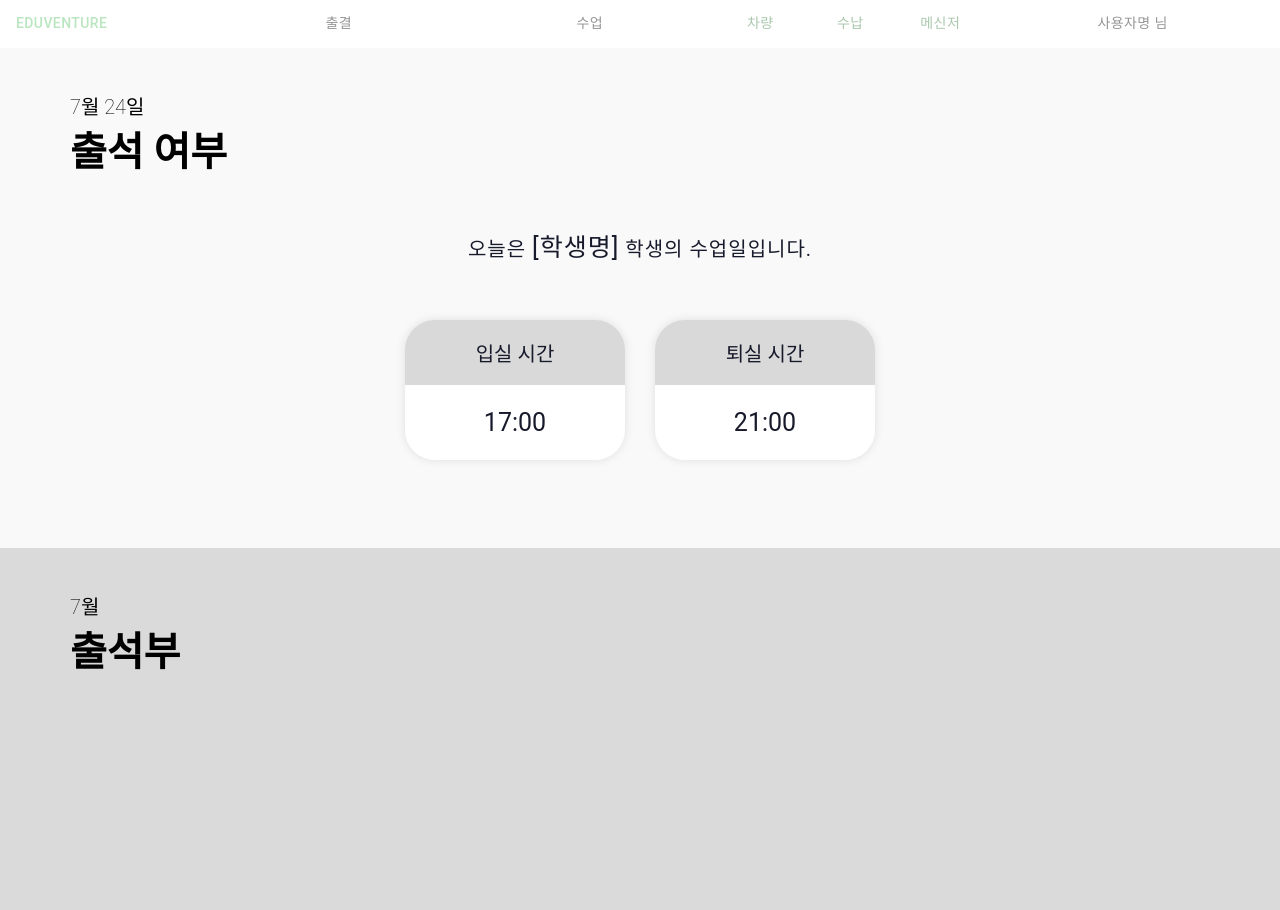
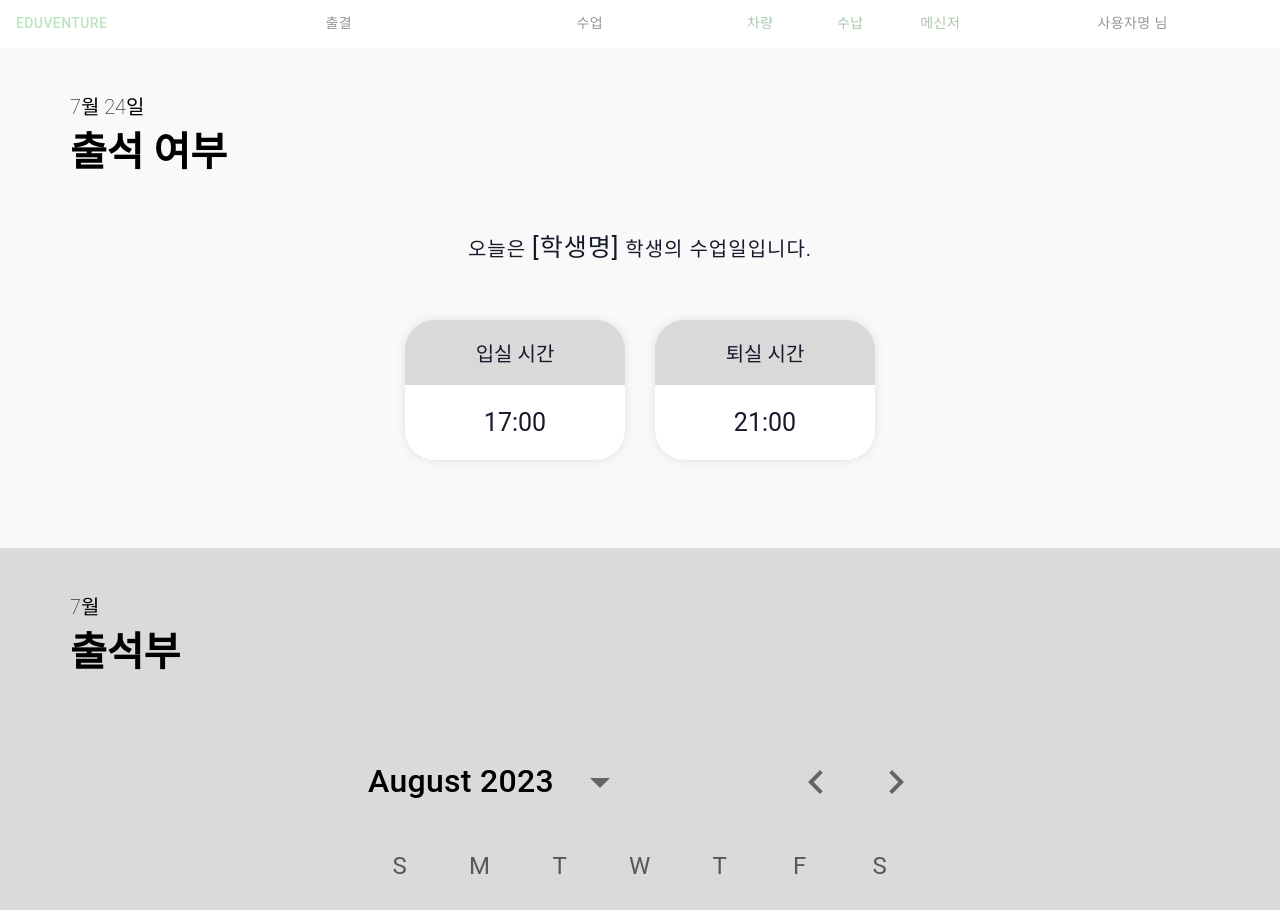
Before and after one commit to edu-venture/edu-front, a React (Create React App) app: page /attend in a window 1280 px wide. Shown: the top 910 px of the page. Built offline with nearby package versions, Linux system fonts and the light colour scheme.

Commit message:
feat: 출석부 달력 추가

```diff
--- a/src/components/Attend/AttendCalendar.js
+++ b/src/components/Attend/AttendCalendar.js
@@ -0,0 +1,44 @@
+import React from "react";
+import dayjs from "dayjs";
+import { AdapterDayjs } from "@mui/x-date-pickers/AdapterDayjs";
+import { LocalizationProvider } from "@mui/x-date-pickers/LocalizationProvider";
+import { DateCalendar } from "@mui/x-date-pickers/DateCalendar";
+import { DayCalendarSkeleton } from "@mui/x-date-pickers/DayCalendarSkeleton";
+
+const initialValue = dayjs("2023-08-01");
+
+export default function DateCalendarServerRequest() {
+  const requestAbortController = React.useRef(null);
+  const [isLoading, setIsLoading] = React.useState(false);
+
+  React.useEffect(() => {
+    return () => requestAbortController.current?.abort();
+  }, []);
+
+  const handleMonthChange = (date) => {
+    if (requestAbortController.current) {
+      requestAbortController.current.abort();
+    }
+
+    setIsLoading(true);
+
+    setTimeout(() => {
+      setIsLoading(false);
+    }, 1000);
+  };
+
+  return (
+    <LocalizationProvider dateAdapter={AdapterDayjs}>
+      <DateCalendar
+        defaultValue={initialValue}
+        loading={isLoading}
+        onMonthChange={handleMonthChange}
+        renderLoading={() => <DayCalendarSkeleton />}
+        sx={{
+          transform: "scale(2)",
+          transformOrigin: "top",
+        }}
+      />
+    </LocalizationProvider>
+  );
+}
--- a/src/pages/Attend.js
+++ b/src/pages/Attend.js
@@ -1,6 +1,7 @@
 import React from "react";
 import AttendCard from "../components/Attend/AttendCard";
 import Title from "../components/Title";
+import AttendCalendar from "../components/Attend/AttendCalendar";
 
 const styles = {
   titleContainer: {
@@ -44,10 +45,11 @@ const Attend = () => {
           <AttendCard header="퇴실 시간" body="21:00" />
         </div>
       </div>
-      <div style={{ height: "1000px", background: "#DADADA" }}>
+      <div style={{ height: "900px", background: "#DADADA" }}>
         <div style={styles.titleContainer}>
           <Title subtitle="7월" title="출석부" />
         </div>
+        <AttendCalendar />
       </div>
     </div>
   );
```
